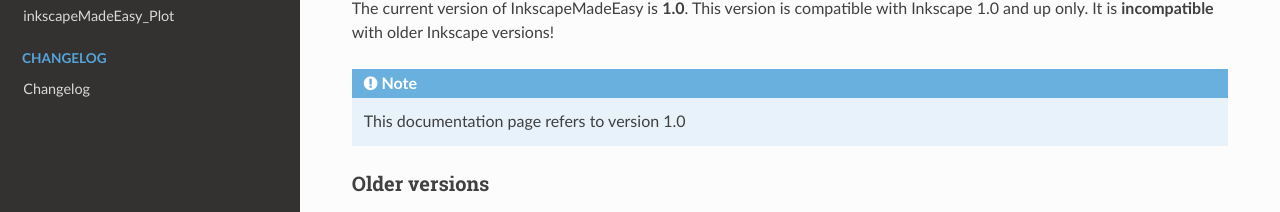
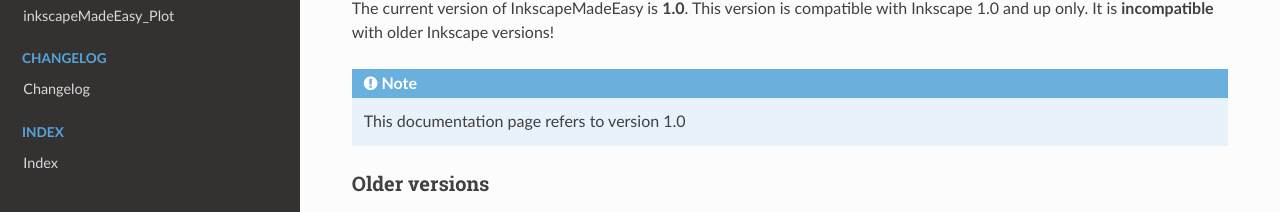
Before and after one commit to fsmMLK/inkscapeMadeEasy, a Sphinx documentation site: the page built from docs/source/index.rst, in a window 1280 px wide and 900 px high, scrolled down 552 px. Shown: the part 685-897 px from the top of the window. Built offline with Sphinx 7.4.7 and the Read the Docs theme 2.0.0, drawn with Linux system fonts in a browser that asks for light colours; formulas are drawn with MathJax 3.

Commit message:
documentation fixes

```diff
--- /dev/null
+++ b/docs/source/genindex.rst
@@ -0,0 +1,2 @@
+classes and methods
+===================
--- a/docs/source/index.rst
+++ b/docs/source/index.rst
@@ -120,3 +120,9 @@ Enough mumbo-jumbo. Let's start! =D
    :maxdepth: 2
 
    ./Changelog.rst
+
+.. toctree::
+   :caption: Index
+   :hidden:
+
+   genindex
```
